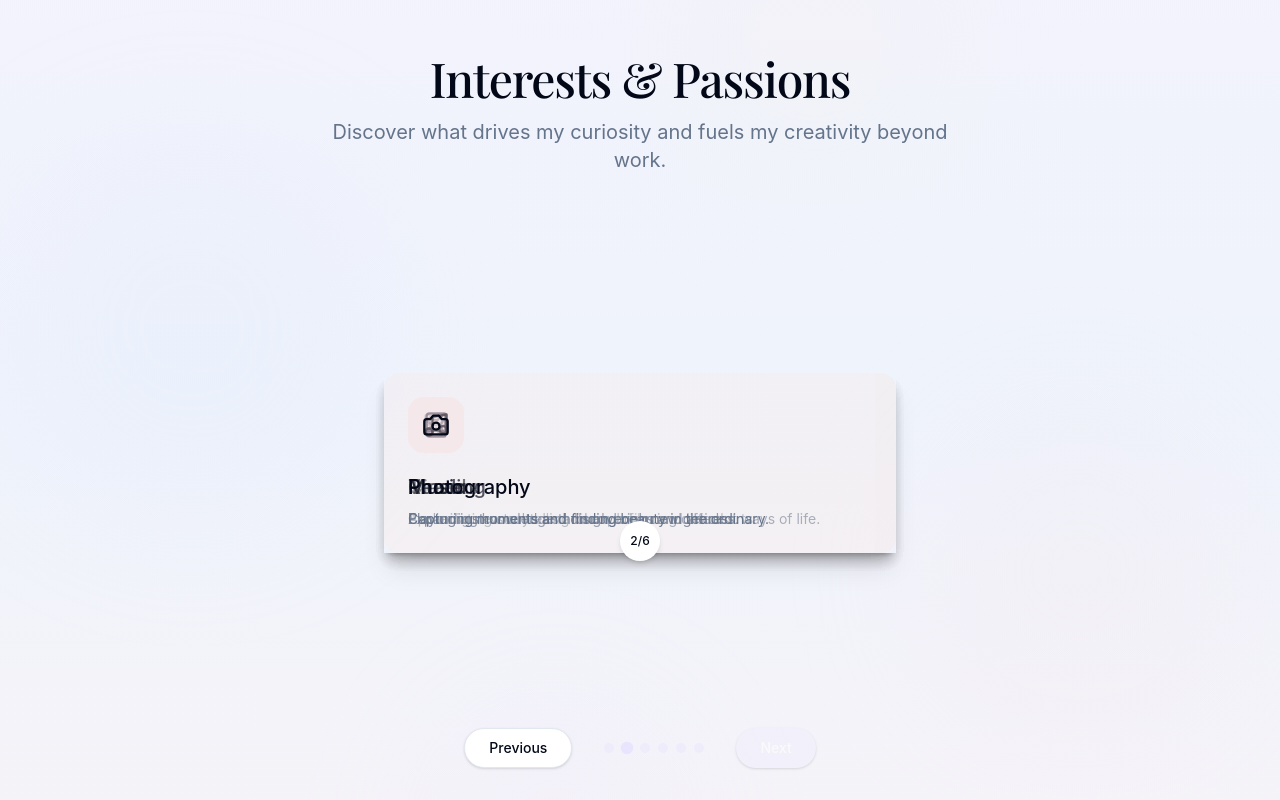
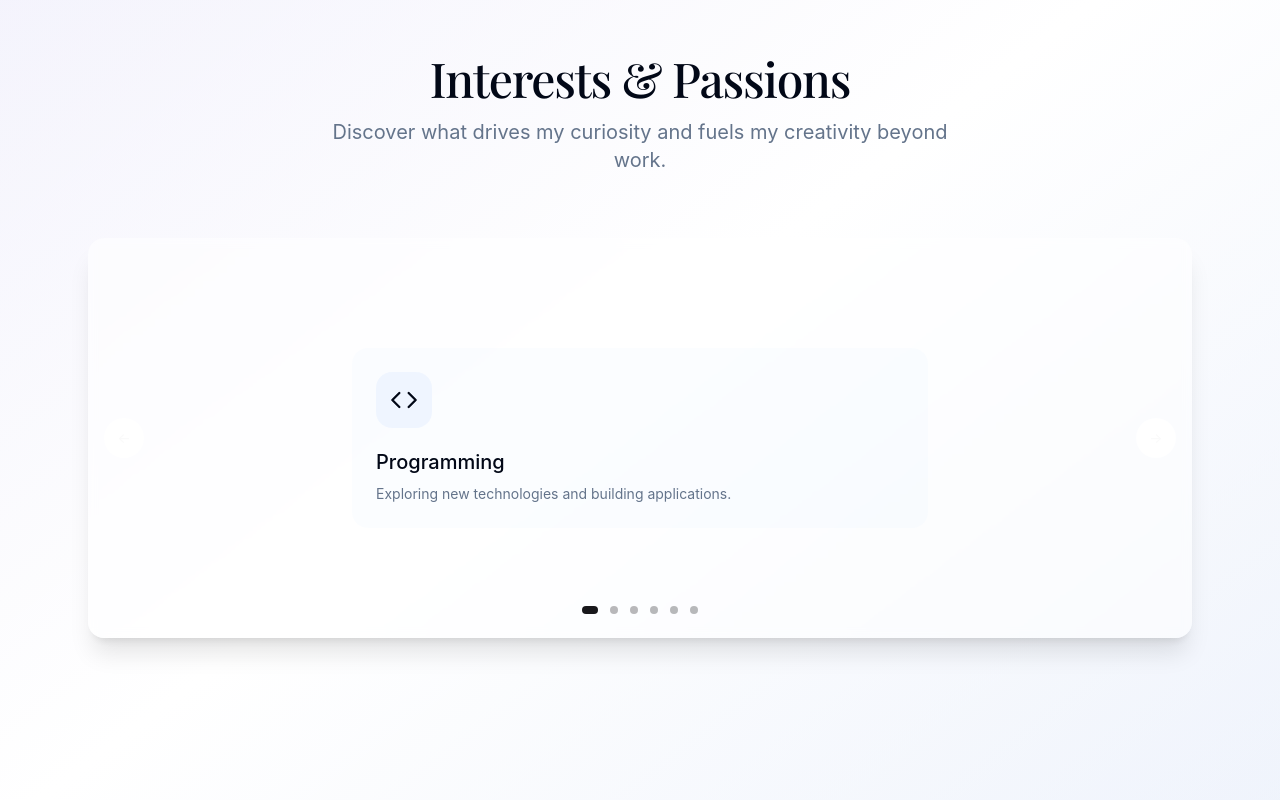
Before and after one commit to nityaboyapati99/portfolio-website, a React (Vite) app: page / in a window 1280 px wide. Shown: the part 2980-3780 px from the top of the page. Built offline with nearby package versions, Linux system fonts and the light colour scheme.

Commit message:
Improve interest section design
Improve the design of the interest section for better readability and animation.

```diff
--- a/src/components/sections/Interests.tsx
+++ b/src/components/sections/Interests.tsx
@@ -1,11 +1,9 @@
-
-import React, { useEffect, useRef, useState } from "react";
+import React, { useState } from "react";
 import InterestCard from "../ui/InterestCard";
 import { Camera, Code, Film, Music, Book, Plane } from "lucide-react";
 import { cn } from "@/lib/utils";
 import { Button } from "../ui/button";
 
-// PERSONAL DETAILS: Update these interests with Nitya Boyapati's specific interests and descriptions
 const interests = [
   {
     icon: Code,
@@ -46,174 +44,87 @@ const interests = [
 ];
 
 const Interests = () => {
-  const sectionRef = useRef<HTMLDivElement>(null);
   const [activeIndex, setActiveIndex] = useState(0);
   const [isAnimating, setIsAnimating] = useState(false);
 
   const nextCard = () => {
     if (isAnimating) return;
     setIsAnimating(true);
-    setActiveIndex((prevIndex) => (prevIndex + 1) % interests.length);
+    setActiveIndex((prev) => (prev + 1) % interests.length);
     setTimeout(() => setIsAnimating(false), 500);
   };
 
   const prevCard = () => {
     if (isAnimating) return;
     setIsAnimating(true);
-    setActiveIndex((prevIndex) => (prevIndex - 1 + interests.length) % interests.length);
+    setActiveIndex((prev) => (prev - 1 + interests.length) % interests.length);
     setTimeout(() => setIsAnimating(false), 500);
   };
 
-  const handleCardClick = (index: number) => {
-    if (isAnimating || index === activeIndex) return;
-    setIsAnimating(true);
-    setActiveIndex(index);
-    setTimeout(() => setIsAnimating(false), 500);
-  };
-
-  // Auto-rotate interests
-  useEffect(() => {
-    const observerOptions = {
-      root: null,
-      threshold: 0.1,
-      rootMargin: "0px 0px -100px 0px",
-    };
-
-    const observer = new IntersectionObserver((entries) => {
-      entries.forEach((entry) => {
-        if (entry.isIntersecting) {
-          entry.target.classList.add("in-view");
-          observer.unobserve(entry.target);
-        }
-      });
-    }, observerOptions);
-
-    if (sectionRef.current) {
-      const elements = sectionRef.current.querySelectorAll(".fade-in-view");
-      elements.forEach((el) => observer.observe(el));
-    }
-
-    // Auto-rotate interests every 5 seconds
-    const interval = setInterval(() => {
-      nextCard();
-    }, 5000);
-
-    return () => {
-      observer.disconnect();
-      clearInterval(interval);
-    };
-  }, []);
-
   return (
-    <section
-      id="interests"
-      ref={sectionRef}
-      className="relative py-24 bg-gradient-to-b from-pastel-purple/15 via-pastel-blue/20 to-pastel-pink/15"
-    >
-      {/* Decorative Background Elements */}
-      <div className="absolute inset-0 -z-10 overflow-hidden">
-        <div className="absolute top-1/4 left-0 w-96 h-96 rounded-full bg-pastel-blue/20 blur-3xl" />
-        <div className="absolute top-1/2 right-10 w-80 h-80 rounded-full bg-pastel-pink/20 blur-3xl" />
-        <div className="absolute bottom-0 left-1/3 w-64 h-64 rounded-full bg-pastel-purple/15 blur-3xl" />
-        <div className="absolute top-10 right-1/4 w-72 h-72 rounded-full bg-pastel-yellow/15 blur-3xl" />
-      </div>
-
+    <section id="interests" className="py-24 bg-gradient-to-br from-pastel-purple/20 via-white to-pastel-blue/20">
       <div className="section-container">
         <div className="text-center mb-16">
           <h2 className="section-title fade-in-view">Interests & Passions</h2>
-          {/* PERSONAL DETAILS: Update this subtitle with Nitya Boyapati's personal touch */}
           <p className="section-subtitle mx-auto fade-in-view">
             Discover what drives my curiosity and fuels my creativity beyond work.
           </p>
         </div>
 
-        <div className="max-w-4xl mx-auto fade-in-view">
-          {/* 3D Card Stack */}
-          <div className="relative h-[450px] w-full perspective-1000 my-8">
-            <div className="absolute inset-0 flex items-center justify-center">
-              {interests.map((interest, index) => {
-                // Calculate the distance from active index (considering circular array)
-                const distance = (index - activeIndex + interests.length) % interests.length;
-                // Limit visible cards to 5
-                const isVisible = distance <= 4;
-
-                return (
+        <div className="max-w-6xl mx-auto px-6">
+          <div className="relative h-[400px] overflow-hidden rounded-2xl bg-white/50 backdrop-blur-sm shadow-xl">
             <div
-                    key={index}
-                    onClick={() => handleCardClick(index)}
-                    className={cn(
-                      "absolute w-full max-w-lg transition-all duration-500 ease-out cursor-pointer",
-                      isVisible ? "opacity-100" : "opacity-0 pointer-events-none",
-                      distance === 0 && "z-50 translate-y-0 translate-x-0 scale-100 rotate-0",
-                      distance === 1 && "z-40 translate-y-4 translate-x-8 scale-95 rotate-3 opacity-90",
-                      distance === 2 && "z-30 translate-y-8 translate-x-16 scale-90 rotate-6 opacity-80",
-                      distance === 3 && "z-20 translate-y-12 translate-x-24 scale-85 rotate-9 opacity-70",
-                      distance === 4 && "z-10 translate-y-16 translate-x-32 scale-80 rotate-12 opacity-60",
-                    )}
-                    style={{
-                      transformStyle: 'preserve-3d',
-                      transform: `translateZ(${-distance * 10}px)`,
-                    }}
+              className="flex transition-transform duration-500 h-full"
+              style={{ transform: `translateX(-${activeIndex * 100}%)` }}
             >
-                    <div className={cn(
-                      "relative w-full transform transition-all duration-500 shadow-lg",
-                      distance === 0 && "shadow-xl"
-                    )}>
+              {interests.map((interest, idx) => (
+                <div
+                  key={idx}
+                  className="w-full h-full flex-shrink-0 flex items-center justify-center p-8"
+                >
+                  <div className="w-full max-w-xl mx-auto">
                     <InterestCard
                       icon={interest.icon}
                       title={interest.title}
                       description={interest.description}
                       color={interest.color}
-                        className="h-full"
                     />
-
-                      {distance === 0 && (
-                        <div className="absolute -bottom-2 left-1/2 transform -translate-x-1/2 w-10 h-10 bg-white rounded-full shadow-md flex items-center justify-center text-xs font-medium">
-                          {activeIndex + 1}/{interests.length}
-                        </div>
-                      )}
                   </div>
                 </div>
-                );
-              })}
-            </div>
+              ))}
             </div>
 
-          {/* Navigation Controls */}
-          <div className="flex justify-center gap-4 mt-10">
-            <Button
-              onClick={prevCard}
-              variant="outline"
-              className="px-6 py-2 rounded-full bg-white shadow hover:shadow-md transition-all"
-              aria-label="Previous interest"
-              disabled={isAnimating}
-            >
-              Previous
-            </Button>
-
-            <div className="flex gap-2 items-center mx-4">
-              {interests.map((_, index) => (
+            <div className="absolute bottom-6 left-0 right-0 flex justify-center items-center gap-3">
+              {interests.map((_, idx) => (
                 <button
-                  key={index}
-                  onClick={() => handleCardClick(index)}
+                  key={idx}
+                  onClick={() => setActiveIndex(idx)}
                   className={cn(
-                    "w-2.5 h-2.5 rounded-full transition-all duration-300",
-                    index === activeIndex
-                      ? "bg-pastel-purple/70 scale-125"
-                      : "bg-pastel-purple/30 hover:bg-pastel-purple/50"
+                    "w-2 h-2 rounded-full transition-all duration-300",
+                    activeIndex === idx
+                      ? "w-4 bg-primary"
+                      : "bg-primary/30"
                   )}
-                  aria-label={`Go to interest ${index + 1}`}
+                  aria-label={`Go to interest ${idx + 1}`}
                 />
               ))}
             </div>
 
             <Button
+              onClick={prevCard}
+              className="absolute left-4 top-1/2 -translate-y-1/2 rounded-full w-10 h-10 p-0 bg-white/80 hover:bg-white"
+              disabled={isAnimating}
+              aria-label="Previous interest"
+            >
+              ←
+            </Button>
+            <Button
               onClick={nextCard}
-              className="px-6 py-2 rounded-full bg-pastel-purple/20 hover:bg-pastel-purple/30 shadow hover:shadow-md transition-all"
+              className="absolute right-4 top-1/2 -translate-y-1/2 rounded-full w-10 h-10 p-0 bg-white/80 hover:bg-white"
+              disabled={isAnimating}
               aria-label="Next interest"
-              disabled={isAnimating}
             >
-              Next
+              →
             </Button>
           </div>
         </div>
```
Lines whose indentation alone changed are shown as unchanged.
